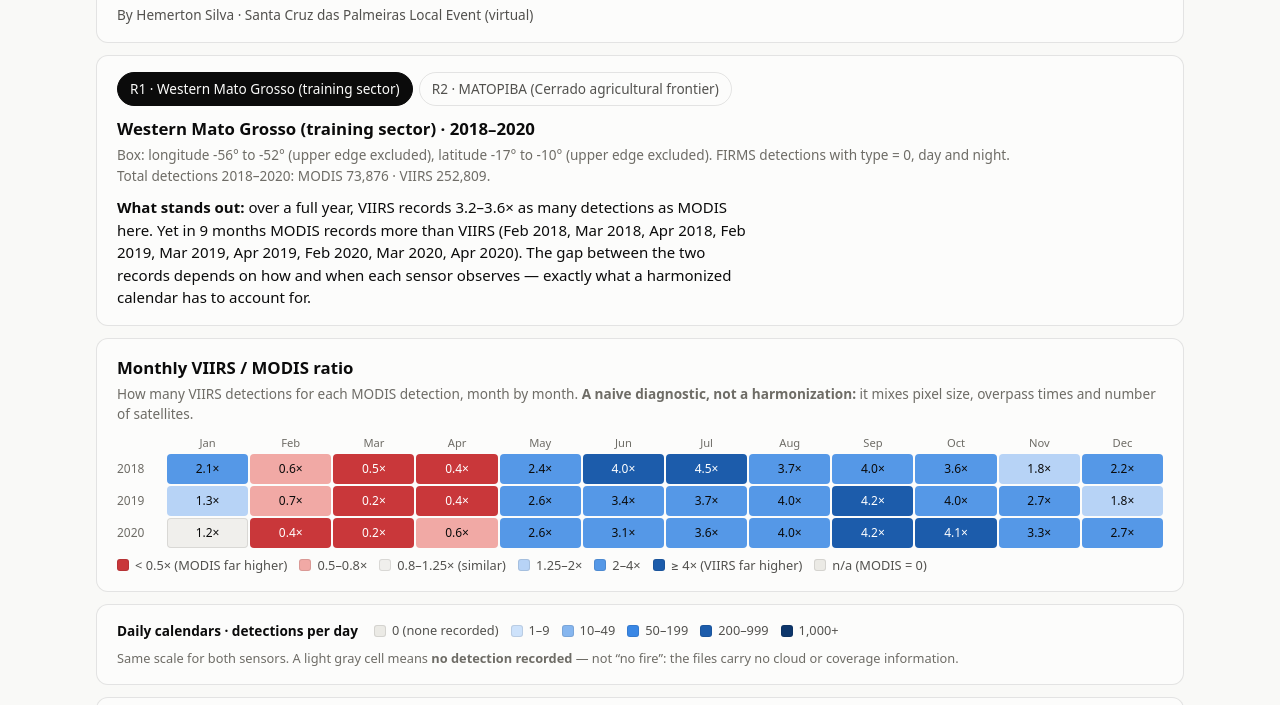
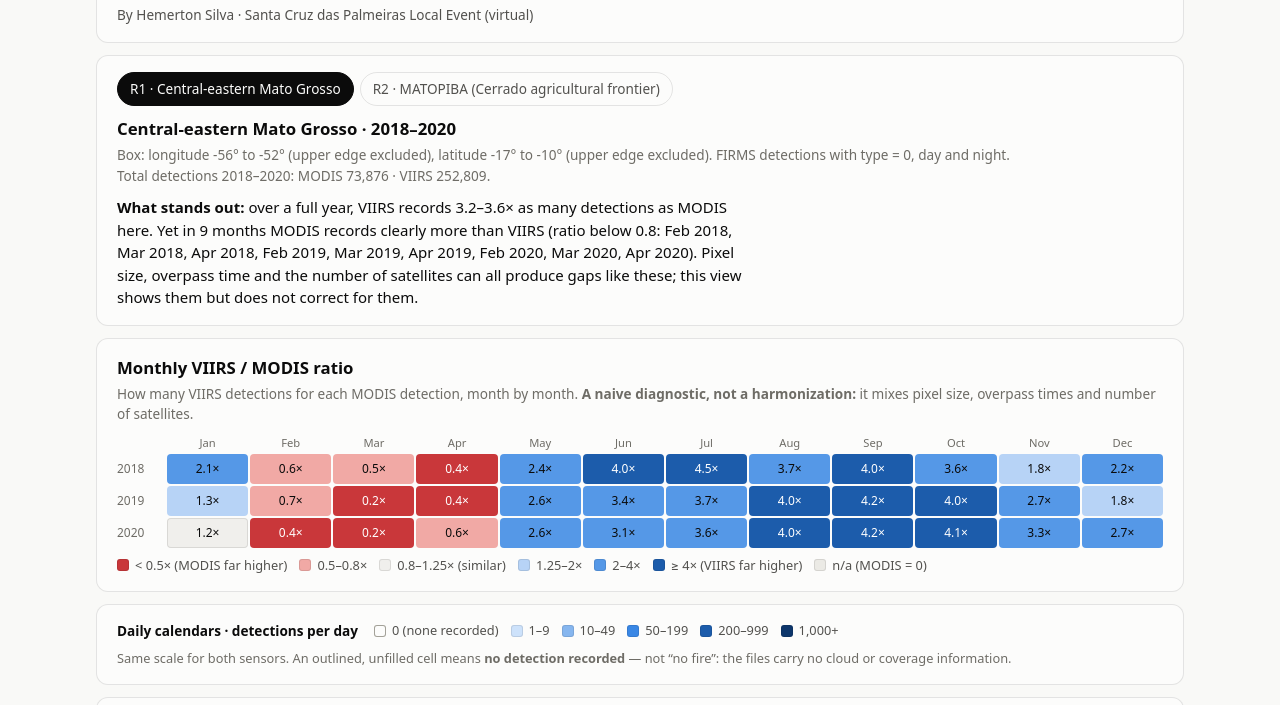
Before and after one commit to hemertonsilva/brasa-orbit-spaceapps-2026, a plain HTML site: page docs/index.html in a window 1280 px wide. Shown: the part 179-884 px from the top of the page. Drawn offline with Linux system fonts and the light colour scheme.

Commit message:
fix(site): review fixes — neutral wording, region name, contrast, outlined zero cells, tap tooltip
Classify ratio cells by the displayed rounded value, list only months with ratio below 0.8, add the repository link, and note in code and data metadata that the pipeline was written with AI assistance and reviewed by the author.

```diff
--- a/docs/app/app.js
+++ b/docs/app/app.js
@@ -1,5 +1,6 @@
 // Brasa Orbit — daily MODIS vs VIIRS S-NPP calendar.
-// Built during the NASA Space Apps Challenge 2026 hackathon window.
+// Built by Hemerton Silva during the NASA Space Apps Challenge 2026 hackathon window,
+// with the help of AI coding assistants; reviewed and tested by the author.
 (function () {
   "use strict";
 
@@ -48,6 +49,8 @@
     for (var i = 0; i < RBINS.length; i++) if (RBINS[i].test(r)) return RBINS[i].cls;
     return "";
   }
+  // Color and label use the same rounded value, so equal labels never get different colors.
+  function roundRatio(r) { return r < 10 ? Math.round(r * 10) / 10 : Math.round(r); }
   function isoDay(start, offset) {
     var d = new Date(start + "T00:00:00Z");
     d.setUTCDate(d.getUTCDate() + offset);
@@ -62,7 +65,8 @@
   function renderLegends() {
     var ul = document.getElementById("legend");
     var zero = el("li");
-    zero.appendChild(swatch("--empty"));
+    var zs = swatch("--empty"); zs.classList.add("hollow");
+    zero.appendChild(zs);
     zero.appendChild(document.createTextNode("0 (none recorded)"));
     ul.appendChild(zero);
     BINS.forEach(function (b) {
@@ -136,25 +140,30 @@
   }
 
   function renderFinding(mon) {
-    var yearly = state.years.map(function (y) {
+    var yearly = [];
+    state.years.forEach(function (y) {
       var m = 0, v = 0;
       mon[y].forEach(function (c) { m += c.modis; v += c.viirs; });
-      return v / m;
+      if (m > 0) yearly.push(v / m);
     });
-    var lo = Math.min.apply(null, yearly), hi = Math.max.apply(null, yearly);
     var inv = [];
     state.years.forEach(function (y) {
-      mon[y].forEach(function (c, i) { if (c.modis > 0 && c.viirs < c.modis) inv.push(MONTHS[i] + " " + y); });
+      mon[y].forEach(function (c, i) {
+        if (c.modis > 0 && roundRatio(c.viirs / c.modis) < 0.8) inv.push(MONTHS[i] + " " + y);
+      });
     });
     var p = document.getElementById("finding");
     clear(p);
     p.appendChild(el("strong", null, "What stands out: "));
-    var txt = "over a full year, VIIRS records " + fmt1.format(lo) + "–" + fmt1.format(hi) +
-      "× as many detections as MODIS here. ";
+    var txt = "";
+    if (yearly.length) {
+      txt += "over a full year, VIIRS records " + fmt1.format(Math.min.apply(null, yearly)) + "–" +
+        fmt1.format(Math.max.apply(null, yearly)) + "× as many detections as MODIS here. ";
+    }
     txt += inv.length
-      ? "Yet in " + inv.length + " month" + (inv.length > 1 ? "s" : "") + " MODIS records more than VIIRS (" + inv.join(", ") +
-        "). The gap between the two records depends on how and when each sensor observes — exactly what a harmonized calendar has to account for."
-      : "No month in this period has MODIS recording more than VIIRS.";
+      ? "Yet in " + inv.length + " month" + (inv.length > 1 ? "s" : "") + " MODIS records clearly more than VIIRS (ratio below 0.8: " +
+        inv.join(", ") + "). Pixel size, overpass time and the number of satellites can all produce gaps like these; this view shows them but does not correct for them."
+      : "No month in this period has MODIS recording clearly more than VIIRS (ratio below 0.8).";
     p.appendChild(document.createTextNode(txt));
   }
 
@@ -171,9 +180,9 @@
           cell.textContent = "n/a";
           cell.classList.add("na");
         } else {
-          var r = c.viirs / c.modis;
+          var r = roundRatio(c.viirs / c.modis);
           cell.classList.add(rbinOf(r));
-          cell.textContent = (r < 10 ? fmt1.format(r) : fmt.format(Math.round(r))) + "×";
+          cell.textContent = (r < 10 ? fmt1.format(r) : fmt.format(r)) + "×";
         }
         cell.dataset.tip = MONTHS[i] + " " + y + "|" + c.modis + "|" + c.viirs;
         grid.appendChild(cell);
@@ -232,7 +241,9 @@
     state.years.forEach(function (y) {
       mon[y].forEach(function (c, i) {
         var tr = el("tr");
-        tr.appendChild(el("td", null, y + " " + MONTHS[i]));
+        var th = el("th", null, y + " " + MONTHS[i]);
+        th.scope = "row";
+        tr.appendChild(th);
         tr.appendChild(el("td", "num", fmt.format(c.modis)));
         tr.appendChild(el("td", "num", fmt.format(c.viirs)));
         tr.appendChild(el("td", "num", c.modis === 0 ? "n/a" : fmt2.format(c.viirs / c.modis)));
@@ -298,6 +309,7 @@
     ["calendars", "ratio-grid"].forEach(function (id) {
       var n = document.getElementById(id);
       n.addEventListener("pointermove", onMove);
+      n.addEventListener("click", onMove); // tap support on touch screens
       n.addEventListener("pointerleave", hide);
     });
   }
--- a/docs/app/style.css
+++ b/docs/app/style.css
@@ -15,6 +15,8 @@
   --seq-4: #1c5cab;
   --seq-5: #0d366b;
   --focus: #2a78d6;
+  --zero-ring: #a3a198;
+  --link: #1c5cab;
 }
 @media (prefers-color-scheme: dark) {
   :root:where(:not([data-theme="light"])) {
@@ -33,6 +35,8 @@
     --seq-4: #6da7ec;
     --seq-5: #b7d3f6;
     --focus: #6da7ec;
+    --zero-ring: #6e6c66;
+    --link: #86b6ef;
   }
 }
 :root[data-theme="dark"] {
@@ -51,6 +55,8 @@
   --seq-4: #6da7ec;
   --seq-5: #b7d3f6;
   --focus: #6da7ec;
+  --zero-ring: #6e6c66;
+  --link: #86b6ef;
 }
 
 * { box-sizing: border-box; }
@@ -85,6 +91,7 @@ h2 { font-size: 1.05rem; margin: 0 0 4px; }
 .legend-scale { display: flex; flex-wrap: wrap; gap: 4px 12px; list-style: none; margin: 0; padding: 0; }
 .legend-scale li { display: flex; align-items: center; gap: 6px; font-size: 0.8rem; color: var(--text-secondary); font-variant-numeric: tabular-nums; }
 .swatch { width: 12px; height: 12px; border-radius: 3px; display: inline-block; box-shadow: inset 0 0 0 1px var(--border); }
+.swatch.hollow { background: transparent !important; box-shadow: inset 0 0 0 1px var(--zero-ring); }
 .legend-note { flex-basis: 100%; margin: 0; font-size: 0.8rem; color: var(--text-muted); }
 
 /* Calendars */
@@ -107,8 +114,10 @@ h2 { font-size: 1.05rem; margin: 0 0 4px; }
 }
 .grid .mlabel { font-size: 0.7rem; color: var(--text-muted); line-height: 1; }
 .grid .dlabel { font-size: 0.6rem; color: var(--text-muted); text-align: center; line-height: 1; padding-bottom: 2px; }
-.cell { aspect-ratio: 1; border-radius: 2px; background: var(--empty); min-width: 0; }
+.cell { aspect-ratio: 1; border-radius: 2px; background: transparent; box-shadow: inset 0 0 0 1px var(--zero-ring); min-width: 0; }
+.cell.void { box-shadow: none; }
 .cell.void { background: transparent; }
+.cell.b1, .cell.b2, .cell.b3, .cell.b4, .cell.b5 { box-shadow: none; }
 .cell.b1 { background: var(--seq-1); }
 .cell.b2 { background: var(--seq-2); }
 .cell.b3 { background: var(--seq-3); }
@@ -138,7 +147,7 @@ h2 { font-size: 1.05rem; margin: 0 0 4px; }
 /* Notes */
 .notes ul { margin: 8px 0 0; padding-left: 18px; color: var(--text-secondary); font-size: 0.85rem; }
 .notes li { margin-bottom: 6px; }
-.notes a { color: var(--focus); }
+.notes a, .next a { color: var(--link); }
 code { font-size: 0.85em; }
 
 /* Ratio (diverging around 1) */
@@ -156,7 +165,7 @@ code { font-size: 0.85em; }
     --r-2: #7a3434; --r-2-ink: #f0efec;
     --r0: #383835; --r0-ink: #f0efec;
     --r2: #1c3f6e; --r2-ink: #f0efec;
-    --r3: #2a78d6; --r3-ink: #ffffff;
+    --r3: #3987e5; --r3-ink: #0b0b0b;
     --r4: #86b6ef; --r4-ink: #0b0b0b;
   }
 }
@@ -165,7 +174,7 @@ code { font-size: 0.85em; }
   --r-2: #7a3434; --r-2-ink: #f0efec;
   --r0: #383835; --r0-ink: #f0efec;
   --r2: #1c3f6e; --r2-ink: #f0efec;
-  --r3: #2a78d6; --r3-ink: #ffffff;
+  --r3: #3987e5; --r3-ink: #0b0b0b;
   --r4: #86b6ef; --r4-ink: #0b0b0b;
 }
 .ratio, .table-view, .next {
@@ -234,5 +243,5 @@ code { font-size: 0.85em; }
   .rcell { font-size: 0.6rem; min-height: 26px; }
   .pair { grid-template-columns: 1fr; gap: 16px; }
   h1 { font-size: 1.6rem; }
-  .masthead, .context, .legend, .notes, .year-block { padding: 12px 12px; }
+  .masthead, .context, .legend, .notes, .year-block, .ratio, .table-view, .next { padding: 12px 10px; }
 }
--- a/docs/index.html
+++ b/docs/index.html
@@ -19,7 +19,7 @@
 
   <section class="context" aria-labelledby="region-title">
     <div id="region-picker" class="segmented" role="group" aria-label="Area of interest"></div>
-    <h2 id="region-title"><span id="region-name">Western Mato Grosso</span> · 2018–2020</h2>
+    <h2 id="region-title"><span id="region-name">Central-eastern Mato Grosso</span> · 2018–2020</h2>
     <p class="meta" id="region-box"></p>
     <p class="meta" id="region-totals"></p>
     <p class="finding" id="finding"></p>
@@ -35,7 +35,7 @@
   <section class="legend" aria-label="Color legend for the daily calendars">
     <span class="legend-title">Daily calendars · detections per day</span>
     <ul id="legend" class="legend-scale"></ul>
-    <p class="legend-note">Same scale for both sensors. A light gray cell means <strong>no detection recorded</strong> — not “no fire”: the files carry no cloud or coverage information.</p>
+    <p class="legend-note">Same scale for both sensors. An outlined, unfilled cell means <strong>no detection recorded</strong> — not “no fire”: the files carry no cloud or coverage information.</p>
   </section>
 
   <section id="calendars" class="calendars" aria-label="Daily calendars by year"></section>
@@ -65,7 +65,7 @@
       <li>MODIS pixels are about 1 km; VIIRS I-band pixels are 375 m, and the satellites pass at different times. Raw counts from the two sensors are <strong>not directly comparable</strong>; this view does not harmonize them.</li>
       <li>Dates are the acquisition date in UTC as published by FIRMS. Data: FIRMS standard (archive) yearly country files for Brazil — MODIS version 6.03 and VIIRS S-NPP version 2, as labelled in the files.</li>
       <li>We acknowledge the use of imagery from the NASA LANCE FIRMS (<a href="https://www.earthdata.nasa.gov/data/tools/firms">earthdata.nasa.gov/data/tools/firms</a>).</li>
-      <li>Built during the hackathon window (14–15 Nov 2026). Code and method notes are in the project repository.</li>
+      <li>Built during the hackathon window (14–15 Nov 2026). Code, data pipeline and method notes: <a href="https://github.com/hemertonsilva/brasa-orbit-spaceapps-2026">github.com/hemertonsilva/brasa-orbit-spaceapps-2026</a>.</li>
     </ul>
     <p class="signature">© 2026 Hemerton Silva · Team Brasa Orbital · Code released under the Apache License 2.0.</p>
   </footer>
```
Also changed, not shown: docs/data/firms_daily_2018_2020.json (+1 -1 lines), 1 other file.
